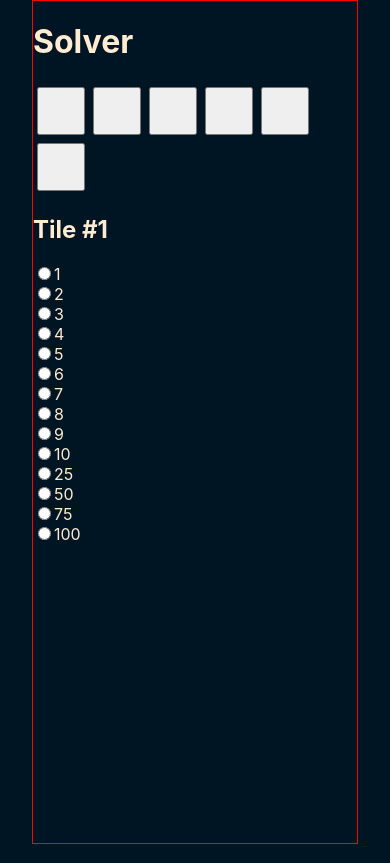
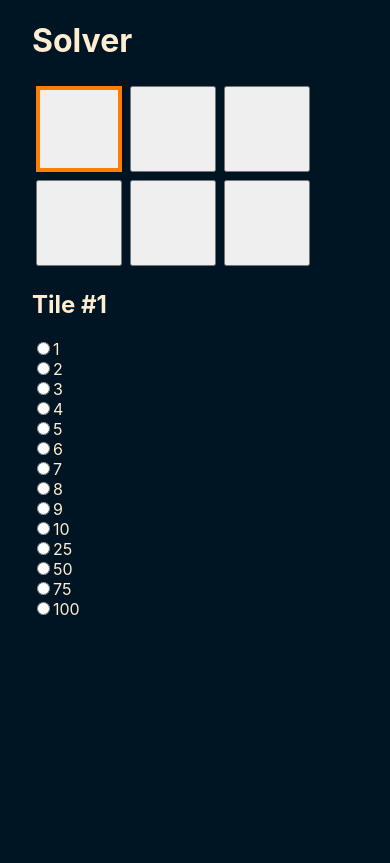
Before and after one commit to jeffs/countdown, a React (Create React App) app: page / in a window 390 px wide. Built offline with nearby package versions, Linux system fonts and the light colour scheme.

Commit message:
Tweak styles for clarity, especially on mobile

```diff
--- a/src/App.css
+++ b/src/App.css
@@ -2,6 +2,5 @@
   margin-left: 32px;
   margin-right: 32px;
 
-  border: 1px solid red;
   height: calc(100vh - 2px);
 }
--- a/src/Solver.css
+++ b/src/Solver.css
@@ -1,5 +1,5 @@
 :root {
-  --solver-place-size: 48px;
+  --solver-place-size: 86px;
 }
 
 .solver__dialog {
@@ -14,9 +14,13 @@
 }
 
 .solver__place {
-  font-size: 12px;
+  font-size: 20px;
   font-weight: bold;
   height: var(--solver-place-size);
   margin: 4px;
   width: var(--solver-place-size);
 }
+
+.solver__place--current {
+  border: 4px solid var(--amber-sae-ece);
+}
--- a/src/Solver.tsx
+++ b/src/Solver.tsx
@@ -38,13 +38,20 @@ function Dialog(props: DialogProps) {
 
 interface PlaceProps {
   id: number;
+  isCurrent?: boolean;
   onClick?: () => void;
   value?: number;
 }
 
-function Place({ id, onClick, value }: PlaceProps) {
+function Place({ id, isCurrent, onClick, value }: PlaceProps) {
+  let className = "solver__place";
+  let title = `Place #${id}`;
+  if (isCurrent) {
+    className += " solver__place--current";
+    title += " (current)";
+  }
   return (
-    <button className="solver__place" onClick={onClick} title={`Place #${id}`}>
+    <button className={className} onClick={onClick} title={title}>
       {value}
     </button>
   );
@@ -52,17 +59,19 @@ function Place({ id, onClick, value }: PlaceProps) {
 
 interface BoardProps {
   onClick?: (placeId: number) => void;
+  placeId?: number;
   values: Array<number | undefined>;
 }
 
-function Board({ onClick, values }: BoardProps) {
+function Board(props: BoardProps) {
   return (
     <div className="solver__board">
-      {values.map((value, index) => (
+      {props.values.map((value, index) => (
         <Place
           id={index + 1}
           key={index}
-          onClick={() => onClick?.(index)}
+          onClick={() => props.onClick?.(index)}
+          isCurrent={index === props.placeId}
           value={value}
         />
       ))}
@@ -85,7 +94,7 @@ export default function Solver() {
   return (
     <>
       <h1>Solver</h1>
-      <Board onClick={setPlaceId} values={values} />
+      <Board onClick={setPlaceId} placeId={placeId} values={values} />
       <Dialog
         onChange={handleChange}
         placeId={placeId}
```
